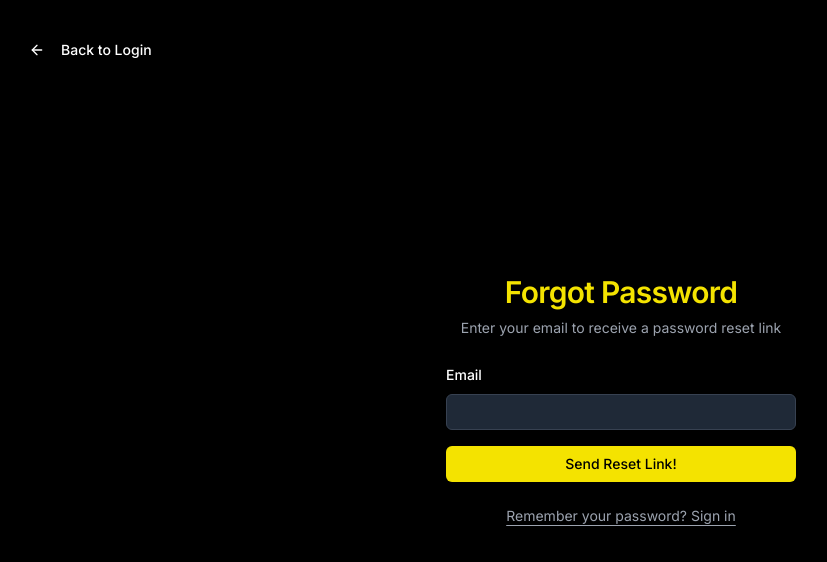
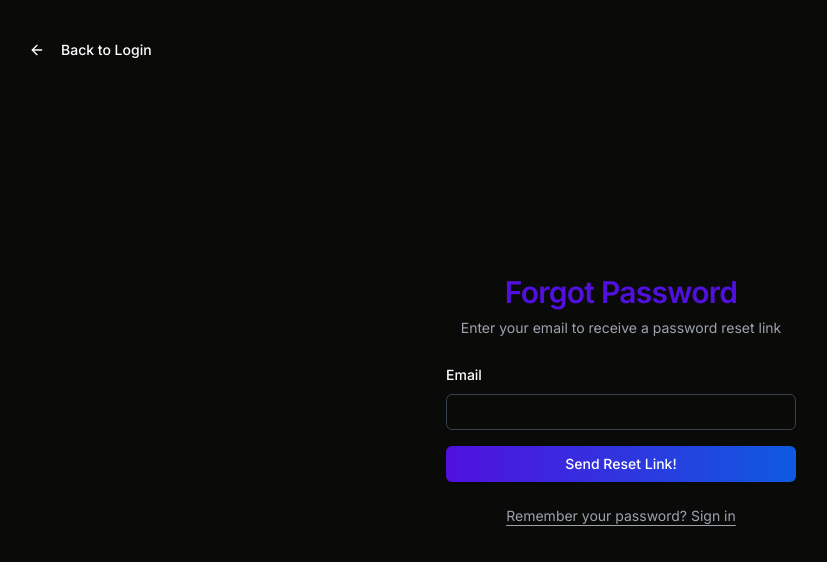
Before and after one commit to GreggTri/autoclient, a Next.js app: page /forgot-password in a window 1280 px wide. Shown: the top 562 px of the page, without its empty margins (19-846 px from the left). Built offline with nearby package versions, Linux system fonts and the light colour scheme; no server answers.

Commit message:
needed to change colors for forget-password and reset password

```diff
--- a/src/app/(auth)/forgot-password/ForgotPasswordForm.tsx
+++ b/src/app/(auth)/forgot-password/ForgotPasswordForm.tsx
@@ -81,7 +81,7 @@ function ForgotPasswordForm() {
                                     Email
                                 </FormLabel>
                                 <FormControl>
-                                    <Input {...field} className='bg-gray-800 border-gray-700 text-white placeholder-gray-400'/>
+                                    <Input {...field} className=' border-gray-700 text-white'/>
                                 </FormControl>
                             </FormItem>
                             )}
@@ -91,7 +91,7 @@ function ForgotPasswordForm() {
                     <Button type="submit"
                     className={cn(
                         buttonVariants(),
-                        "w-full bg-[#f4e300] text-black hover:bg-[#d4c600]"
+                        "w-full bg-primary text-white hover:bg-primary/90"
                     )}>
                       {pending ?
                         <Icons.spinner className="animate-spin"/>
--- a/src/app/(auth)/forgot-password/page.tsx
+++ b/src/app/(auth)/forgot-password/page.tsx
@@ -9,12 +9,12 @@ import ForgotPasswordForm from './ForgotPasswordForm'
 export default async function forgotPasswordPage() {
 
     return (
-        <div className="flex h-screen w-screen flex-col justify-center items-center bg-black text-white">
+        <div className="flex h-screen w-screen flex-col justify-center items-center bg-background text-white">
           <Link
             href="/login"
             className={cn(
               buttonVariants({ variant: "ghost" }),
-              "absolute left-4 top-4 md:left-8 md:top-8 text-white hover:text-[#f4e300]"
+              "absolute left-4 top-4 md:left-8 md:top-8 text-white hover:text-PURPLE"
             )}
           >
             <>
@@ -24,7 +24,7 @@ export default async function forgotPasswordPage() {
           </Link>
           <div className="mx-auto flex w-full flex-col justify-center space-y-6 sm:w-[350px]">
             <div className="flex flex-col space-y-2 text-center">
-              <h1 className="text-3xl font-semibold tracking-tight text-[#f4e300]">
+              <h1 className="text-3xl font-semibold tracking-tight text-PURPLE">
                 Forgot Password
               </h1>
               <p className="text-sm text-gray-400">
@@ -35,7 +35,7 @@ export default async function forgotPasswordPage() {
             <p className="px-8 text-center text-sm text-gray-400">
               <Link
                 href="/login"
-                className="hover:text-[#f4e300] underline underline-offset-4"
+                className="hover:text-PURPLE underline underline-offset-4"
               >
                 Remember your password? Sign in
               </Link>
--- a/src/app/(auth)/reset-password/ResetPasswordForm.tsx
+++ b/src/app/(auth)/reset-password/ResetPasswordForm.tsx
@@ -43,7 +43,7 @@ export default function ResetPasswordForm({token}: {token: string}) {
               name="password"
               type="password"
               required
-              className="bg-gray-800 border-gray-700 text-white"
+              className=" border-gray-700 text-white"
             />
           </div>
           {state?.errors?.password && (
@@ -63,7 +63,7 @@ export default function ResetPasswordForm({token}: {token: string}) {
               name="confirmPassword"
               type="password"
               required
-              className="bg-gray-800 border-gray-700 text-white"
+              className=" border-gray-700 text-white"
             />
           </div>
           {state?.errors?.confirmPassword && (
@@ -89,7 +89,7 @@ function ResetPasswordButton() {
     type="submit"
     className={cn(
         buttonVariants(),
-        "w-full bg-[#f4e300] text-black hover:bg-[#d4c600]"
+        "w-full bg-primary text-black hover:bg-primary/90"
     )}
     >
     {pending && (
--- a/src/app/(auth)/reset-password/[token]/page.tsx
+++ b/src/app/(auth)/reset-password/[token]/page.tsx
@@ -20,12 +20,12 @@ export default async function resetPasswordPage({ params }: { params: Promise<{
     }
 
     return (
-        <div className="flex h-screen w-screen flex-col justify-center items-center bg-black text-white">
+        <div className="flex h-screen w-screen flex-col justify-center items-center bg-background text-white">
           <Link
             href="/login"
             className={cn(
               buttonVariants({ variant: "ghost" }),
-              "absolute left-4 top-4 md:left-8 md:top-8 text-white hover:text-[#f4e300]"
+              "absolute left-4 top-4 md:left-8 md:top-8 text-white hover:text-PURPLE"
             )}
           >
             <>
@@ -35,7 +35,7 @@ export default async function resetPasswordPage({ params }: { params: Promise<{
           </Link>
           <div className="mx-auto flex w-full flex-col justify-center space-y-6 sm:w-[350px]">
             <div className="flex flex-col space-y-2 text-center">
-              <h1 className="text-3xl font-semibold tracking-tight text-[#f4e300]">
+              <h1 className="text-3xl font-semibold tracking-tight text-PURPLE">
                 Reset Password
               </h1>
               <p className="text-sm text-gray-400">
@@ -46,7 +46,7 @@ export default async function resetPasswordPage({ params }: { params: Promise<{
             <p className="px-8 text-center text-sm text-gray-400">
               <Link
                 href="/login"
-                className="hover:text-[#f4e300] underline underline-offset-4"
+                className="hover:text-PURPLE underline underline-offset-4"
               >
                 Remember your password? Sign in
               </Link>
```
